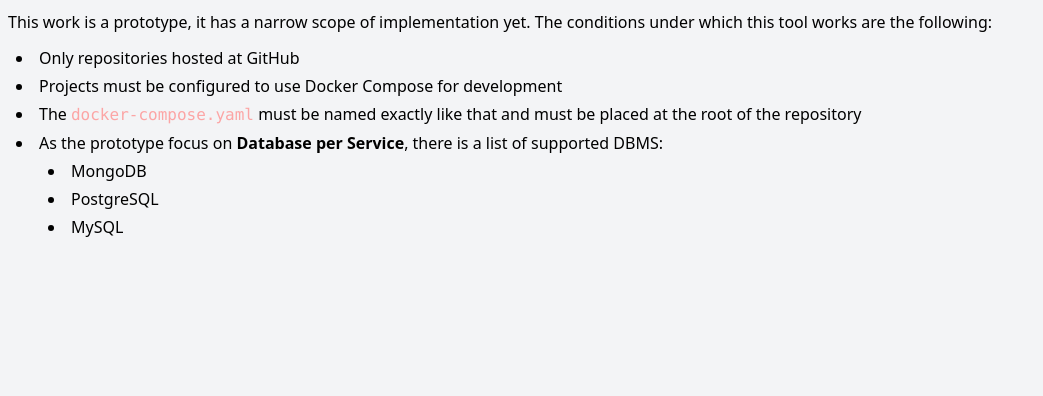
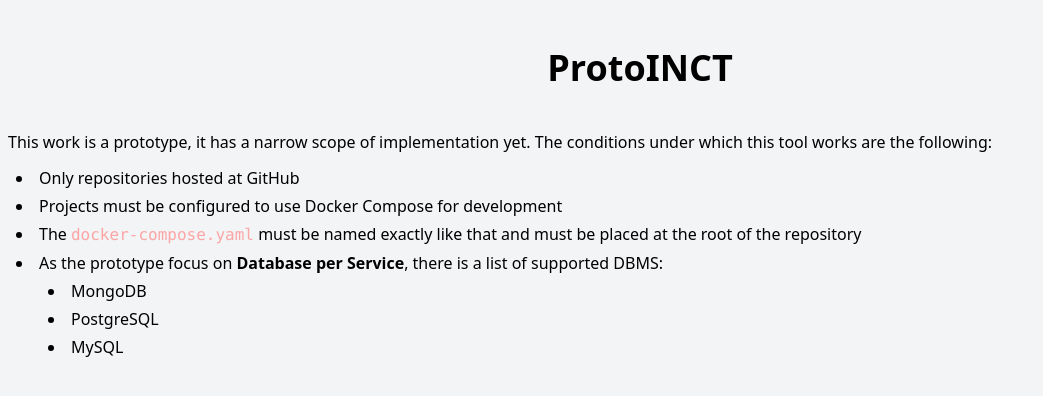
Before and after one commit to the-sortinghat/ProtoINCT, a Nuxt app in the folder frontend/: page /preconditions in a window 1280 px wide. Shown: the top 396 px of the page, without its empty margins (0-1043 px from the left). Built offline with nearby package versions, Linux system fonts and the light colour scheme.

Commit message:
add header to preconditions page
Signed-off-by: João Daniel <jotaf.daniel@gmail.com>

```diff
--- a/frontend/pages/preconditions.vue
+++ b/frontend/pages/preconditions.vue
@@ -1,5 +1,6 @@
 <template>
   <div class="container mx-auto p-2 h-screen">
+    <ProtoHeader />
     <Preconditions />
   </div>
 </template>
```
